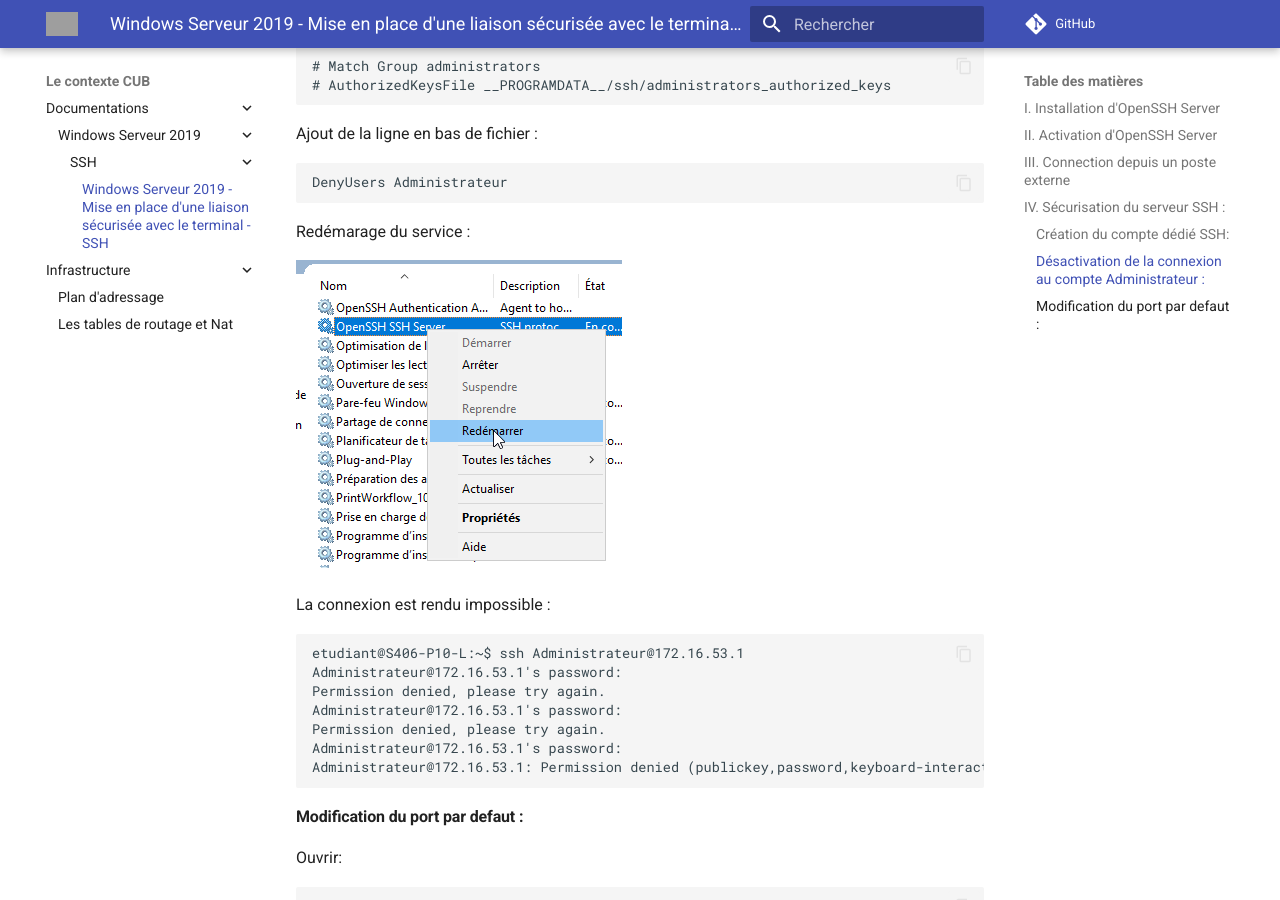
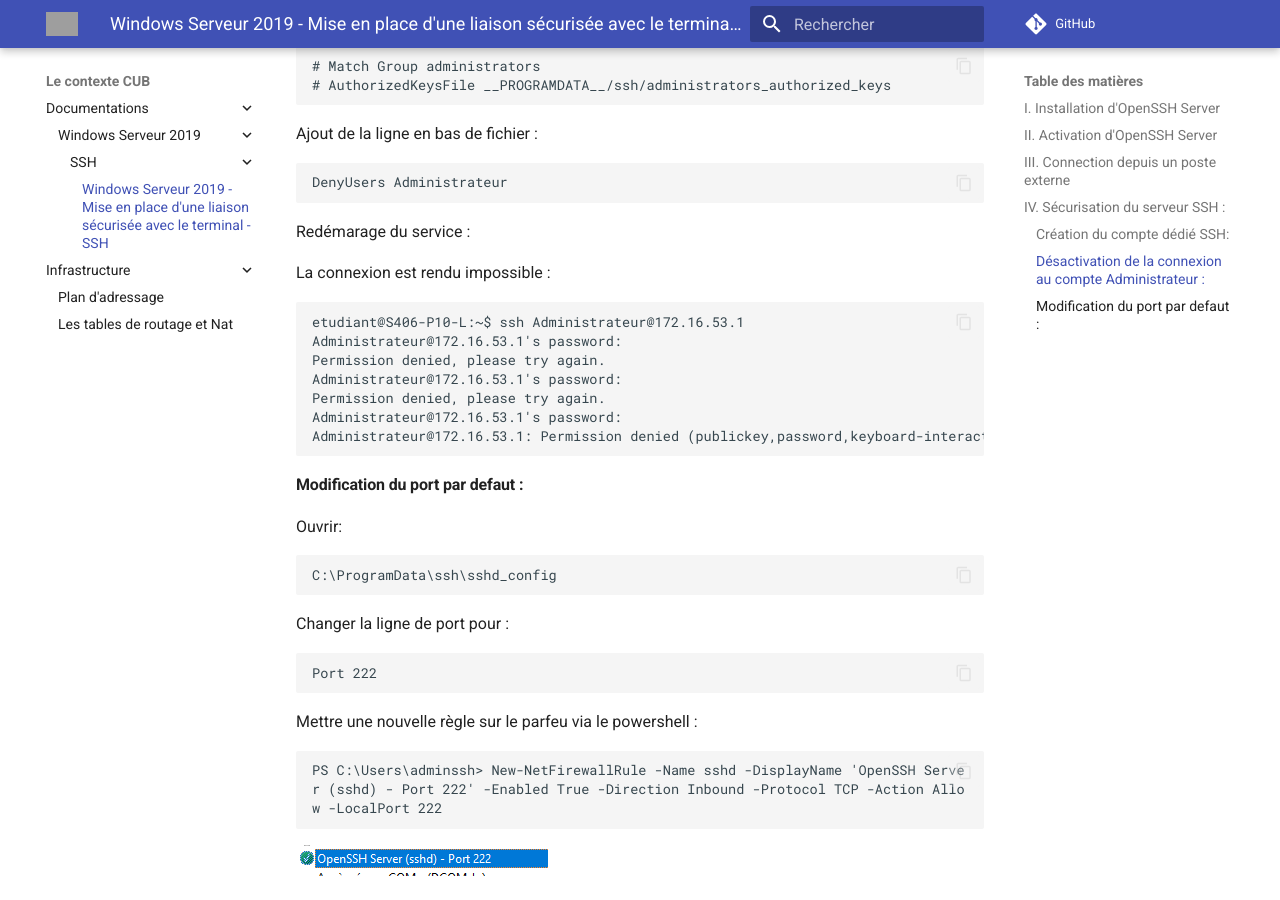
Before and after one commit to LibGR/CUBCalifornieDocs, an MkDocs documentation site: the page built from docs/Documentations/Windows Serveur 2019/SSH/CUB - AdminSys - Fiche de proc.md, in a window 1280 px wide and 900 px high, scrolled down 2633 px. Built offline with MkDocs 1.6.1 and Material for MkDocs 9.7.7, drawn with Linux system fonts in a browser that asks for light colours; comment, search, counter and statistics services are not loaded; grey boxes are pictures that could not be loaded.

Commit message:
IMMAGGEE

```diff
--- a/docs/Documentations/Windows Serveur 2019/SSH/CUB - AdminSys - Fiche de proc.md
+++ b/docs/Documentations/Windows Serveur 2019/SSH/CUB - AdminSys - Fiche de proc.md
@@ -65,7 +65,7 @@
 
 Redémarage du service :
 
-![](../../../media/doc/W19S/SSH/CUB-AdminSys-Fichede.png)
+[](../../../media/doc/W19S/SSH/CUB-AdminSys-Fichede.png)
 
 La connexion est rendu impossible :
 
```
